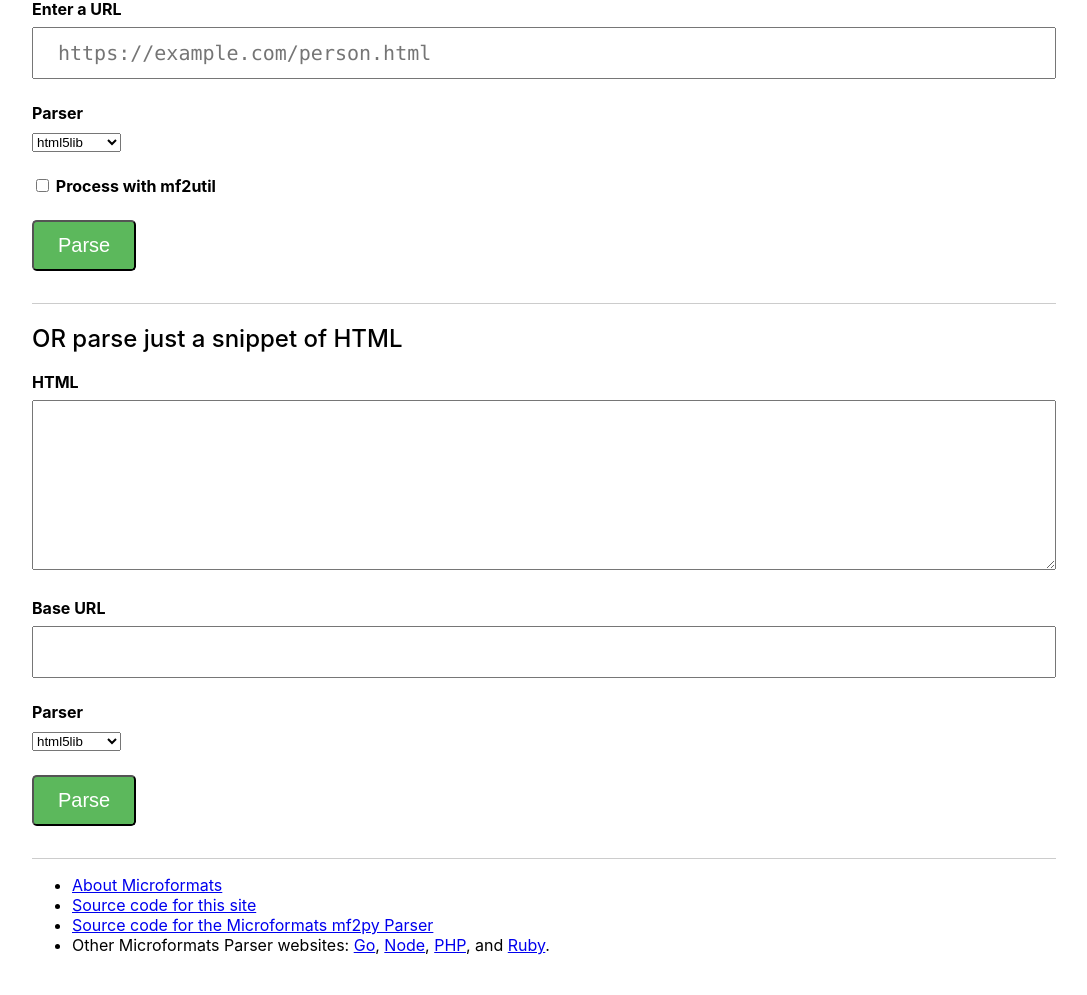
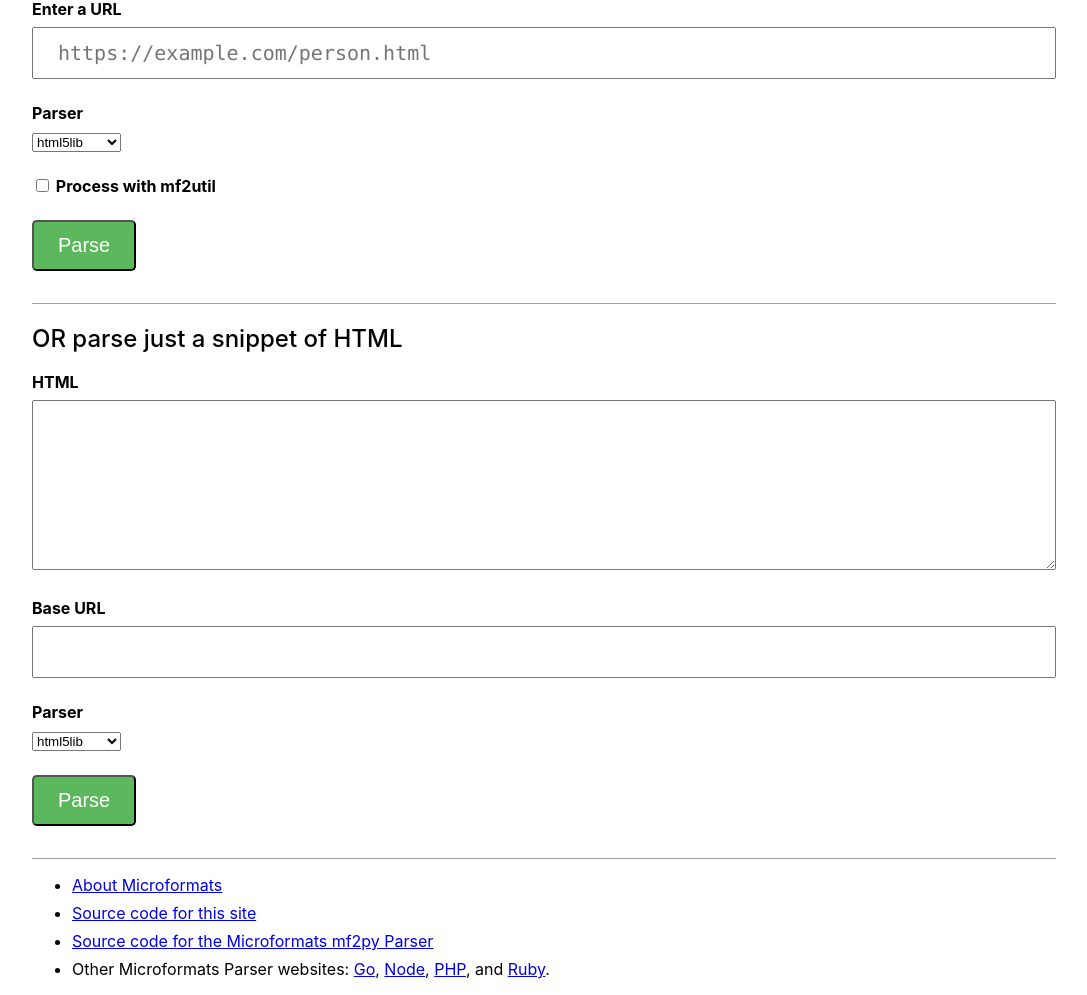
Before and after one commit to microformats/microformats-parser-website-python, a Flask app: template templates/index.jinja2 in a window 1280 px wide. Shown: the part 104-1099 px from the top of the page, without its empty margins (96-1183 px from the left). Before the commit the page ends 1059 px from the top, so only its background shows below. Run offline with Flask 2, Linux system fonts and the light colour scheme; the template is opened without the code that fills it, so the values that code supplies are empty; parts of the project's set-up code (start-up, migrations or seed data) failed here and were passed over.

Commit message:
Minor style adjustements
Darkens border between sections.
Increases spacing between list items in footer.

```diff
--- a/templates/index.jinja2
+++ b/templates/index.jinja2
@@ -29,7 +29,7 @@
     }
 
     section {
-      border-bottom: 1px solid #ccc;
+      border-bottom: 1px solid #9d9da9;
       padding-bottom: 2em;
     }
 
@@ -62,6 +62,10 @@
       font-size: 1.25rem;
       padding: 0.75rem 1.5rem;
       border-radius: 0.3rem;
+    }
+
+    li {
+      margin-bottom: 0.5em;
     }
 
   </style>
```
